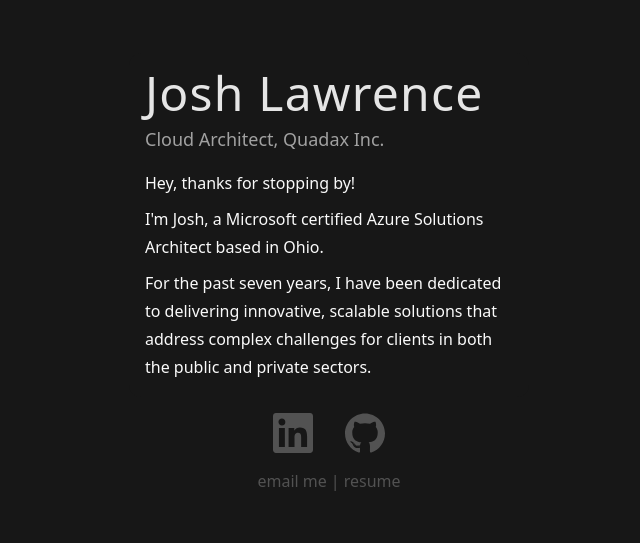
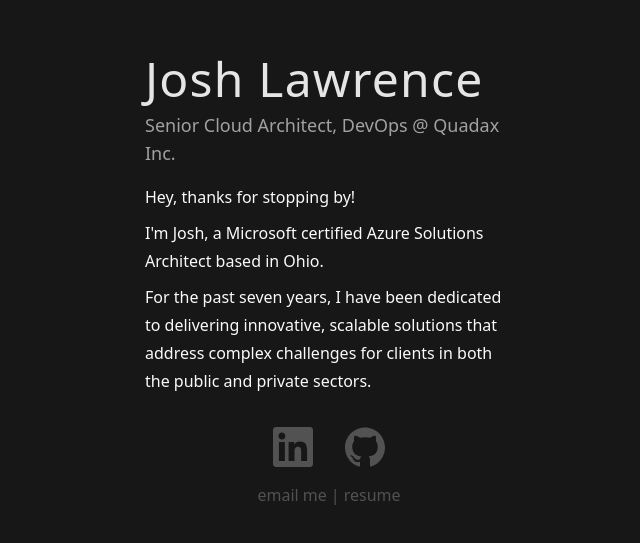
Before and after one commit to JoshSLawrence/joshlawrence.dev, a React (Vite) app: page / in a window 1280 px wide. Shown: the part 127-670 px from the top of the page, without its empty margins (311-951 px from the left). Built offline with nearby package versions, Linux system fonts and the light colour scheme.

Commit message:
Update job title in IntroCard component

```diff
--- a/src/IntroCard.tsx
+++ b/src/IntroCard.tsx
@@ -5,7 +5,7 @@ const IntroCard = () => {
         Josh Lawrence
       </h2>
       <h3 className="pb-2 text-left text-lg text-neutral-400">
-        Cloud Architect, Quadax Inc.
+        Senior Cloud Architect, DevOps @ Quadax Inc.
       </h3>
       <div className="flex flex-col gap-2">
         <p>Hey, thanks for stopping by!</p>
```
